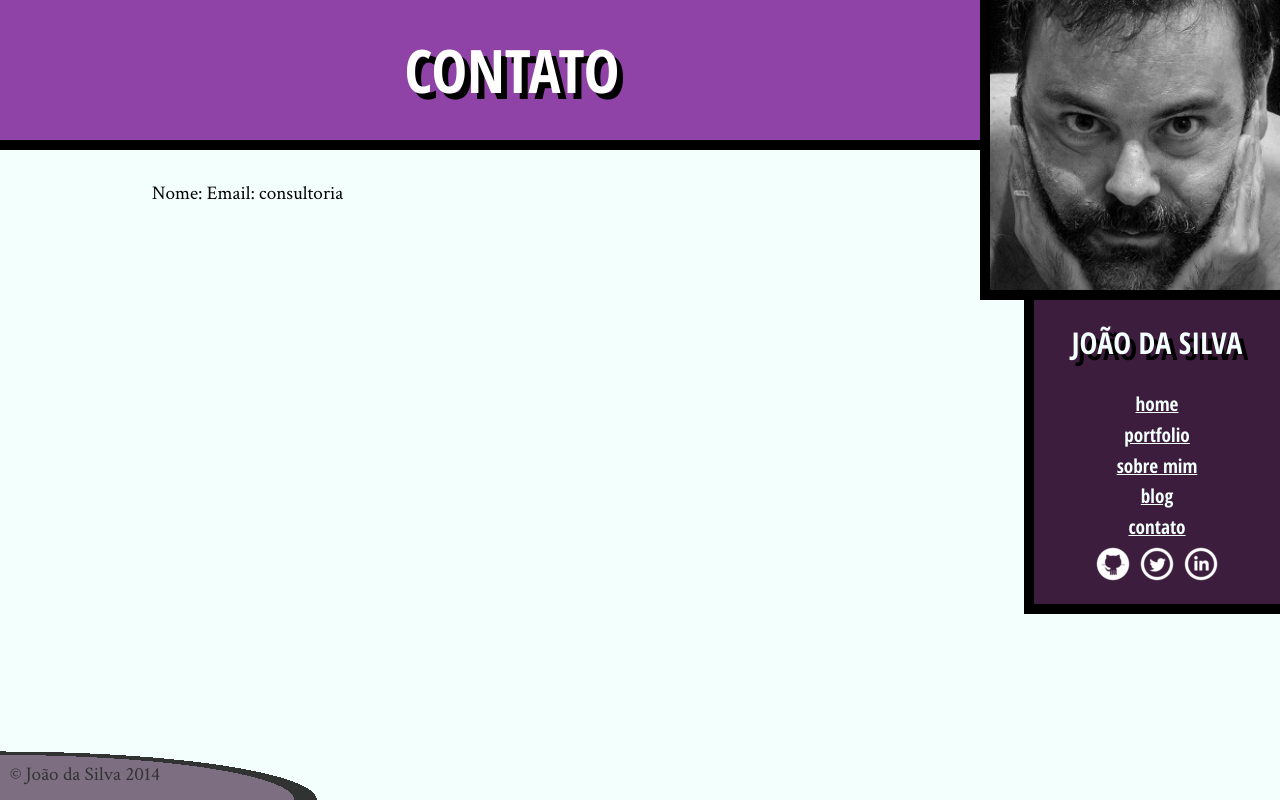
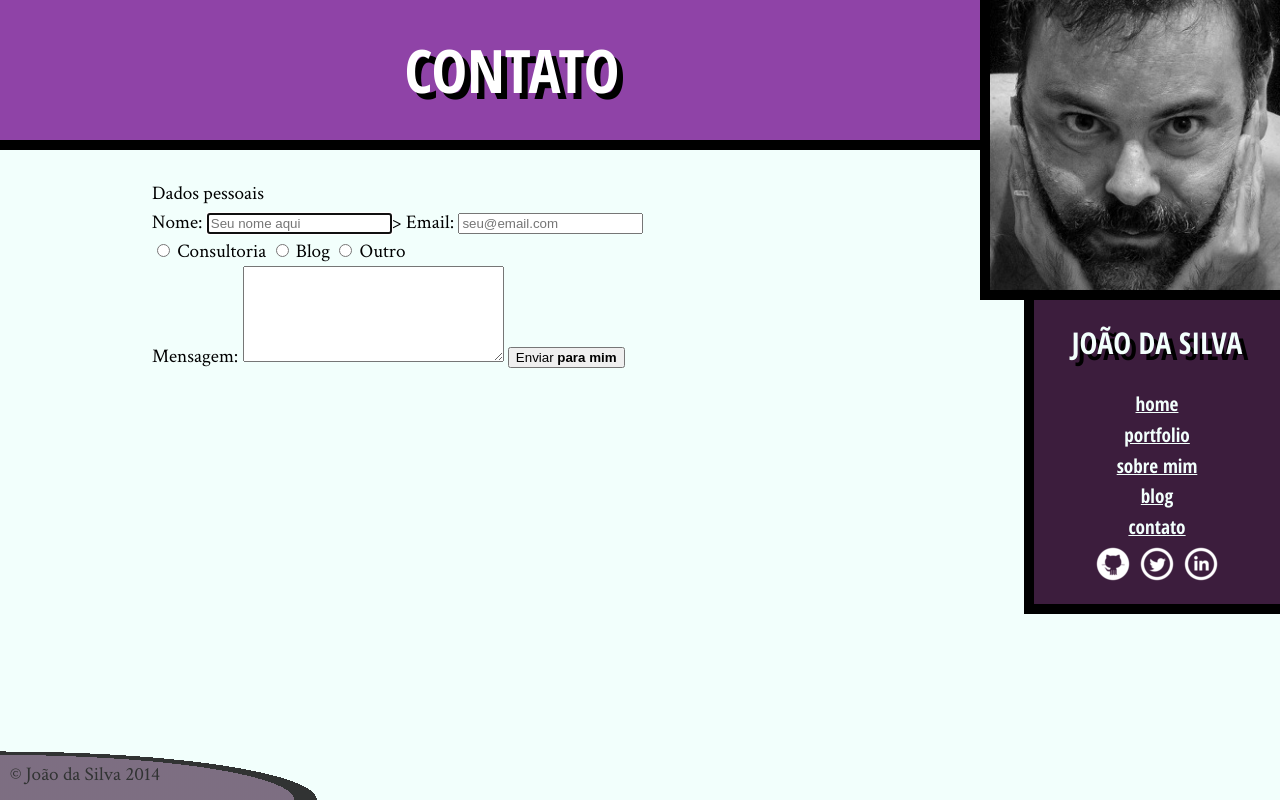
Before and after one commit to Eliasvmar/projeto_portfolio, a plain HTML site: page formularios.html in a window 1280 px wide. Drawn offline with Linux system fonts and the light colour scheme.

Commit message:
aperfeiçoando o Formulário

```diff
--- a/formularios.html
+++ b/formularios.html
@@ -17,13 +17,35 @@
         <h1 class="titulo-principal">Contato</h1>
         <div class="container">
             <form>
-                <label for="nome">Nome:</label>
-                <imput id="Nome">
-                    <label for="Email">Email:</label>
-                    <imput id="Email">
+                <fieldset>
+                    <legend>Dados pessoais</legend>
+                    <label for="nome">Nome:</label>
 
-                        <imput type=: "radio" id="consultoria">
-                            <label for="consultoria">consultoria</label>
+                    <input id="nome" name="nome" placeholder="Seu nome aqui" autofocus pattern="[A-Za-z0-9]{9,}" title="O nome precisa ter pelo menos 4 caracteres">>
+                    <label for="email">Email:</label>
+                    <input id="email" name="e-mail" placeholder="seu@email.com" type="email" required>
+                </fieldset>
+                <fieldset>
+                    <label>
+                    <input type="radio" name="assunto" value="consult">
+                    Consultoria
+                </label>
+
+                    <label>
+                    <input type="radio" name="assunto"value="blog">
+                    Blog
+                </label>
+
+                    <label>
+                    <input type="radio" name="assunto"value="outro">
+                    Outro
+
+                </label>
+                </fieldset>
+                <label for="msg">Mensagem:</label>
+                <textarea id="msg" name="mensagem" cols="30" rows="6"></textarea>
+                <button type="submit">Enviar <strong>para mim</strong></button>
+
             </form>
     </main>
     <img src="imagens/eu.jpg" alt="Minha foto" class="minha-foto">
```
Also changed, not shown: bio.html (+1 -1 lines).
